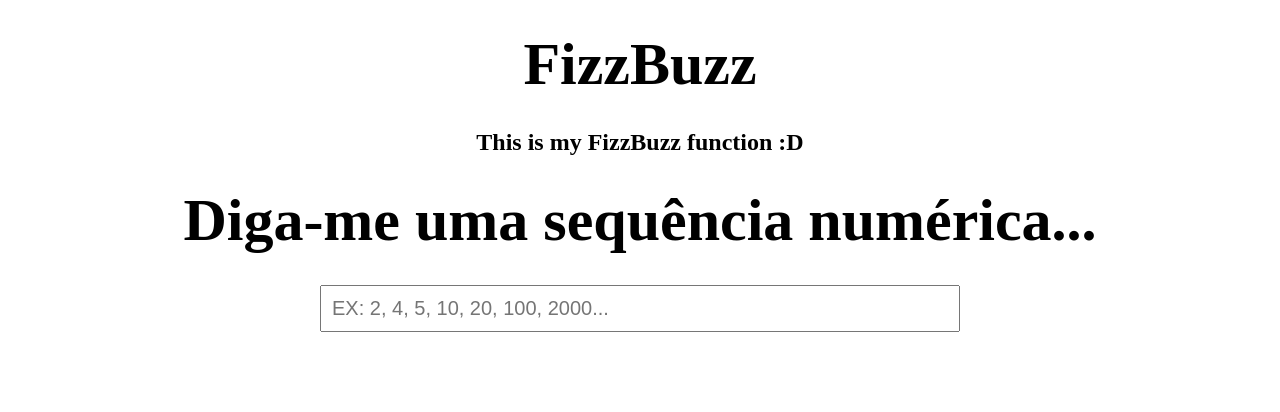
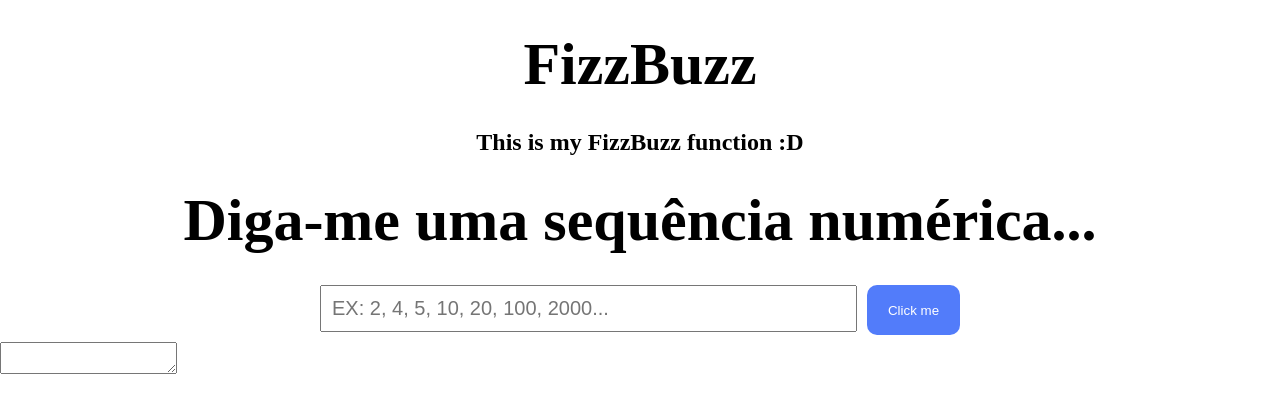
Before and after one commit to AlessandroSilvaS/FizzyBuzz, a website: page index.html in a window 1280 px wide. Drawn offline with Linux system fonts and the light colour scheme.

Commit message:
aaaaaaaaaaaaaaaaaaa

```diff
--- a/index.html
+++ b/index.html
@@ -12,6 +12,8 @@
     <h1>Diga-me uma sequência numérica...</h1>
     <div class="container-input">
         <input id="input-array" type="text" placeholder="EX: 2, 4, 5, 10, 20, 100, 2000...">
+        <button class="click-me" id="click-me">Click me</button>
     </div>
+    <textarea name="" id="text-out"></textarea>
 </body>
 </html>
--- a/style.css
+++ b/style.css
@@ -13,10 +13,25 @@ h1{
 .container-input {
     width: 50%;
     margin: 0 auto;
+    display: flex;
+    gap: 10px;
 }
 .container-input #input-array{
-    width: 100%;
+    width: 90%;
     padding: 10px;
     margin-bottom: 10px;
     font-size: 20px;
 }
+.container-input .click-me{
+    width: 100px;
+    height: 50px;
+    border: none;
+    border-radius: 10px;
+    background-color: #527cfa;
+    cursor: pointer;
+    color: #ffffff;
+    transition: background-color 0.8s ease-in-out;
+}
+.container-input .click-me:hover{
+    background-color: #4169e1;
+}
```
